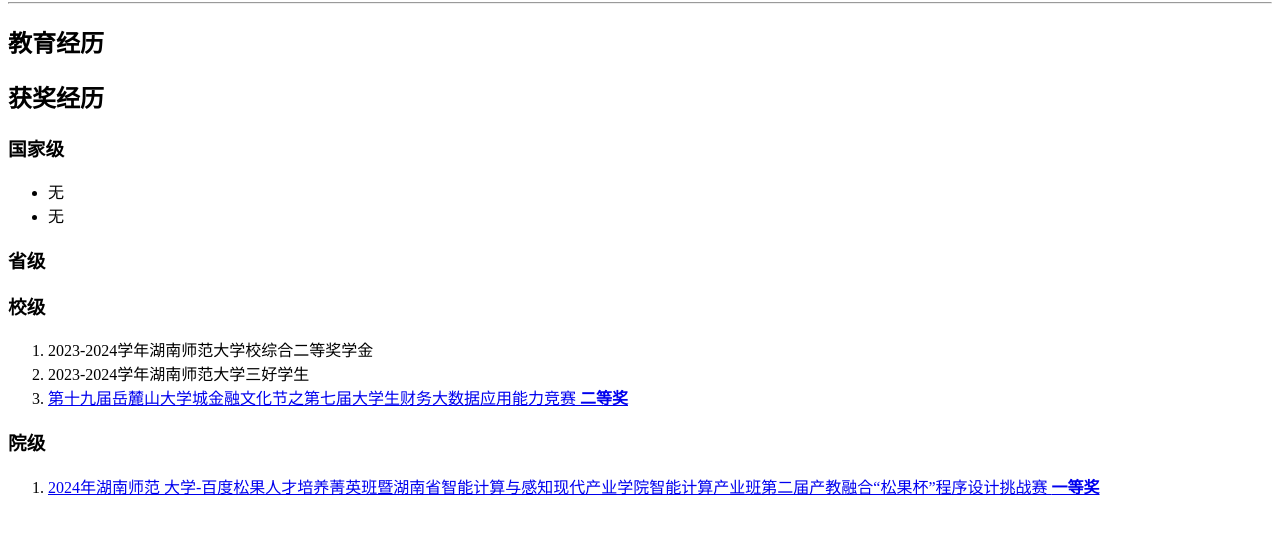
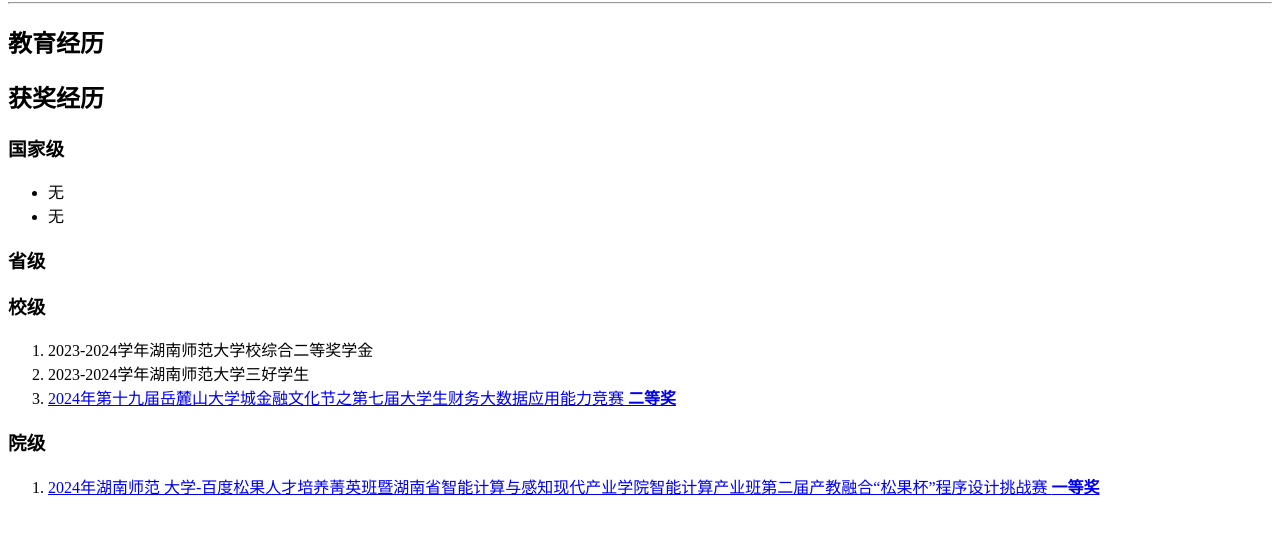
Before and after one commit to LvQisnow/lq, a plain HTML site: page index.html in a window 1280 px wide. Shown: the part 87-620 px from the top of the page. Drawn offline with Linux system fonts and the light colour scheme.

Commit message:
Update index.html

```diff
--- a/index.html
+++ b/index.html
@@ -23,7 +23,7 @@
         <li>2023-2024学年湖南师范大学校综合二等奖学金</li>
         <li>2023-2024学年湖南师范大学三好学生</li>
         <li>
-            <a href="#" onclick="openModal('./img/财务大数据奖状.jpg')">第十九届岳麓山大学城金融文化节之第七届大学生财务大数据应用能力竞赛 <strong>二等奖</strong></a>
+            <a href="#" onclick="openModal('./img/财务大数据奖状.jpg')">2024年第十九届岳麓山大学城金融文化节之第七届大学生财务大数据应用能力竞赛 <strong>二等奖</strong></a>
         </li>
     </ol>
     <h3>院级</h3>
```
